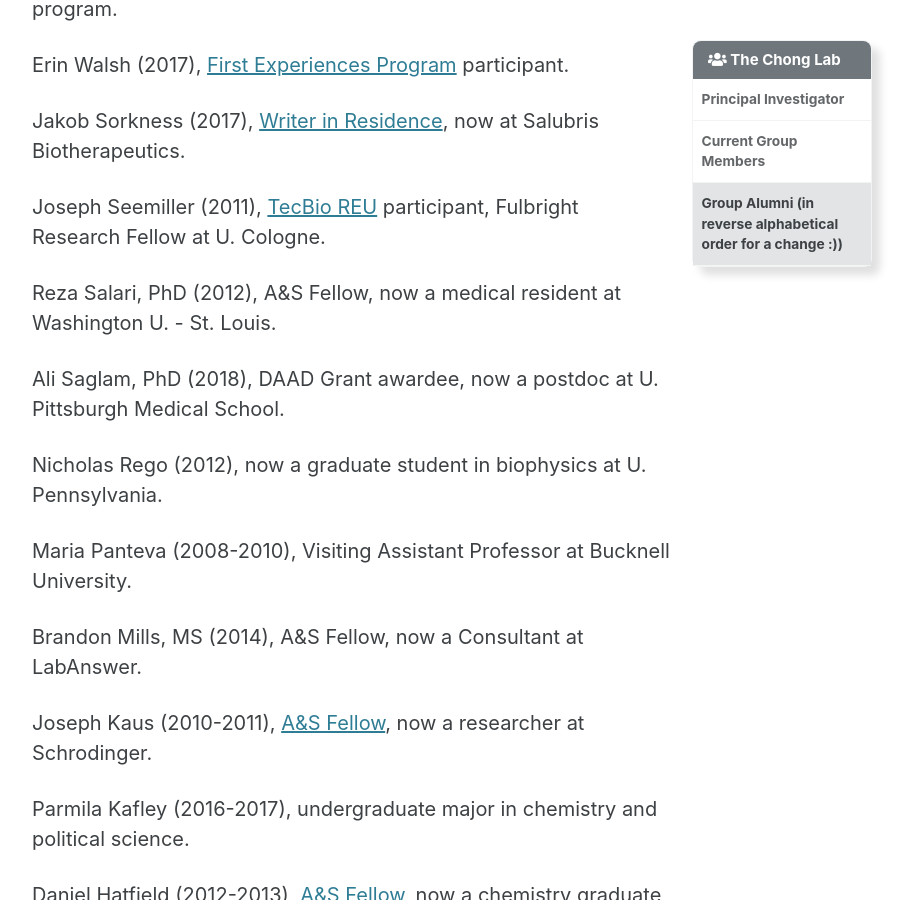
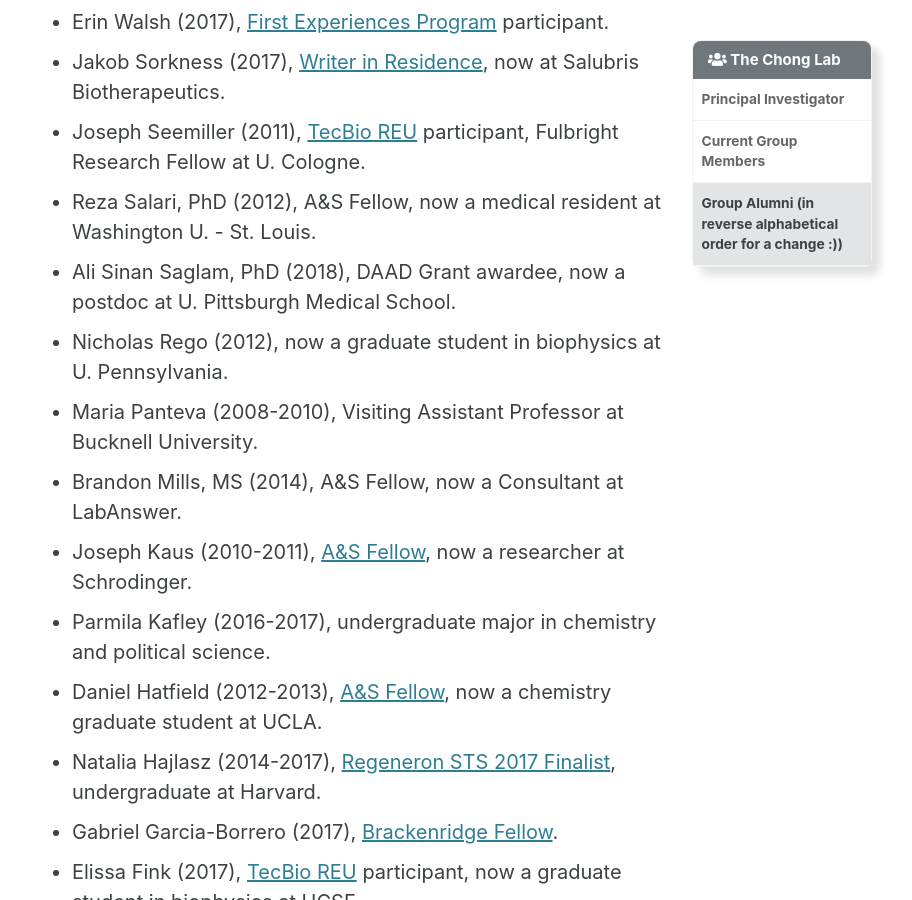
Before and after one commit to darianyang/mm-github-pages-test, a Jekyll site: the page built from _pages/people.md, in a window 1280 px wide and 900 px high, scrolled down 2216 px. Shown: the whole window, without its empty margins (288-1200 px from the left). Built offline with Jekyll 4.4.1, drawn with Linux system fonts in a browser that asks for light colours; cached includes are drawn as plain includes.

Commit message:
Update people.md

```diff
--- a/_pages/people.md
+++ b/_pages/people.md
@@ -83,52 +83,28 @@
 
 # Group Alumni (in reverse alphabetical order for a change :))
 
-Matthew Zwier, PhD (2013), A&S and Mellon Fellow, now an [Associate Prof. at Drake University](https://www.drake.edu/chemistry/facultystaff/drmatthewzwier/).
-
-Yiwen Zou (2010-2011), pharmacy student at Philadelphia College of Osteopathic Med.
-
-David Wang ([B. Phil](http://www.honorscollege.pitt.edu/bphil-degree); 2010-2012), [A&S Fellow](https://www.asundergrad.pitt.edu/research/awards-and-funding#summer-undergraduate-research-awards), Harvard-MIT HST program.
-
-Erin Walsh (2017), [First Experiences Program](https://www.asundergrad.pitt.edu/research/first-experiences-research) participant.
-
-Jakob Sorkness (2017), [Writer in Residence](https://medium.com/pitt-undergraduate-science-writing), now at Salubris Biotherapeutics.
-
-Joseph Seemiller (2011), [TecBio REU](http://www.tecbioreu.pitt.edu/) participant, Fulbright Research Fellow at U. Cologne.
-
-Reza Salari, PhD (2012), A&S Fellow, now a medical resident at Washington U. - St. Louis.
-
-Ali Saglam, PhD (2018), DAAD Grant awardee, now a postdoc at U. Pittsburgh Medical School.
-
-Nicholas Rego (2012), now a graduate student in biophysics at U. Pennsylvania.
-
-Maria Panteva (2008-2010), Visiting Assistant Professor at Bucknell University.
-
-Brandon Mills, MS (2014), A&S Fellow, now a Consultant at LabAnswer.
-
-Joseph Kaus (2010-2011), [A&S Fellow](https://www.asundergrad.pitt.edu/research/awards-and-funding#summer-undergraduate-research-awards), now a researcher at Schrodinger.
-
-Parmila Kafley (2016-2017), undergraduate major in chemistry and political science.
-
-Daniel Hatfield (2012-2013), [A&S Fellow](https://www.asundergrad.pitt.edu/research/awards-and-funding#summer-undergraduate-research-awards), now a chemistry graduate student at UCLA.
-
-Natalia Hajlasz (2014-2017), [Regeneron STS 2017 Finalist](https://student.societyforscience.org/regeneronsts-finalists-2017), undergraduate at Harvard.
-
-Gabriel Garcia-Borrero (2017), [Brackenridge Fellow](http://www.honorscollege.pitt.edu/summer-brackenridge-fellowships).
-
-Elissa Fink (2017), [TecBio REU](http://www.tecbioreu.pitt.edu/) participant, now a graduate student in biophysics at UCSF.
-
-Max Dudek (2018), undergraduate major in molecular biology and computer science.
-
-Alex DeGrave (2017-2018), now an MD/PhD student at U. Washington.
-
-Karl Debiec, PhD (2017), Co-advisor: Angela Gronenborn, Mellon Fellow, now at Epic Systems.
-
-Kayva Darapuneni (2017), [First Experiences Program](https://www.asundergrad.pitt.edu/research/first-experiences-research) participant.
-
-Charles Bobcheck (2011-2012).
-
-Monica Bhattacharjee (2007-2009), medical student at the U. Maryland at Baltimore.
-
-Andrew Bellesis, MS (2020), now a research specialist at U. Pittsburgh School of Public Health.
-
-Lewis Baker (2015), now a graduate student in mathematics at UC Boulder.
+* Matthew Zwier, PhD (2013), A&S and Mellon Fellow, now an [Associate Prof. at Drake University](https://www.drake.edu/chemistry/facultystaff/drmatthewzwier/).
+* Yiwen Zou (2010-2011), pharmacy student at Philadelphia College of Osteopathic Med.
+* David Wang ([B. Phil](http://www.honorscollege.pitt.edu/bphil-degree); 2010-2012), [A&S Fellow](https://www.asundergrad.pitt.edu/research/awards-and-funding#summer-undergraduate-research-awards), Harvard-MIT HST program.
+* Erin Walsh (2017), [First Experiences Program](https://www.asundergrad.pitt.edu/research/first-experiences-research) participant.
+* Jakob Sorkness (2017), [Writer in Residence](https://medium.com/pitt-undergraduate-science-writing), now at Salubris Biotherapeutics.
+* Joseph Seemiller (2011), [TecBio REU](http://www.tecbioreu.pitt.edu/) participant, Fulbright Research Fellow at U. Cologne.
+* Reza Salari, PhD (2012), A&S Fellow, now a medical resident at Washington U. - St. Louis.
+* Ali Sinan Saglam, PhD (2018), DAAD Grant awardee, now a postdoc at U. Pittsburgh Medical School.
+* Nicholas Rego (2012), now a graduate student in biophysics at U. Pennsylvania.
+* Maria Panteva (2008-2010), Visiting Assistant Professor at Bucknell University.
+* Brandon Mills, MS (2014), A&S Fellow, now a Consultant at LabAnswer.
+* Joseph Kaus (2010-2011), [A&S Fellow](https://www.asundergrad.pitt.edu/research/awards-and-funding#summer-undergraduate-research-awards), now a researcher at Schrodinger.
+* Parmila Kafley (2016-2017), undergraduate major in chemistry and political science.
+* Daniel Hatfield (2012-2013), [A&S Fellow](https://www.asundergrad.pitt.edu/research/awards-and-funding#summer-undergraduate-research-awards), now a chemistry graduate student at UCLA.
+* Natalia Hajlasz (2014-2017), [Regeneron STS 2017 Finalist](https://student.societyforscience.org/regeneronsts-finalists-2017), undergraduate at Harvard.
+* Gabriel Garcia-Borrero (2017), [Brackenridge Fellow](http://www.honorscollege.pitt.edu/summer-brackenridge-fellowships).
+* Elissa Fink (2017), [TecBio REU](http://www.tecbioreu.pitt.edu/) participant, now a graduate student in biophysics at UCSF.
+* Max Dudek (2018), undergraduate major in molecular biology and computer science.
+* Alex DeGrave (2017-2018), now an MD/PhD student at U. Washington.
+* Karl Debiec, PhD (2017), Co-advisor: Angela Gronenborn, Mellon Fellow, now at Epic Systems.
+* Kayva Darapuneni (2017), [First Experiences Program](https://www.asundergrad.pitt.edu/research/first-experiences-research) participant.
+* Charles Bobcheck (2011-2012).
+* Monica Bhattacharjee (2007-2009), medical student at the U. Maryland at Baltimore.
+* Andrew Bellesis, MS (2020), now a research specialist at U. Pittsburgh School of Public Health.
+* Lewis Baker (2015), now a graduate student in mathematics at UC Boulder.
```
